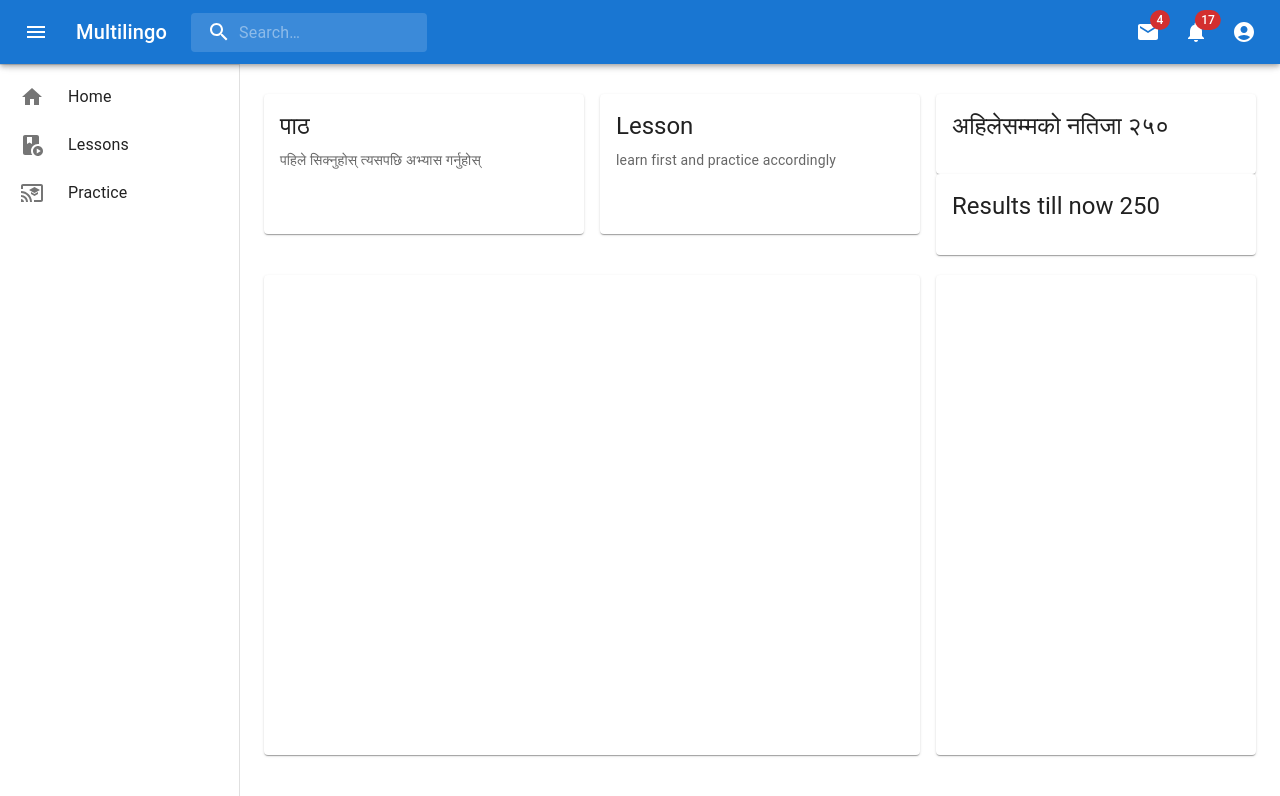
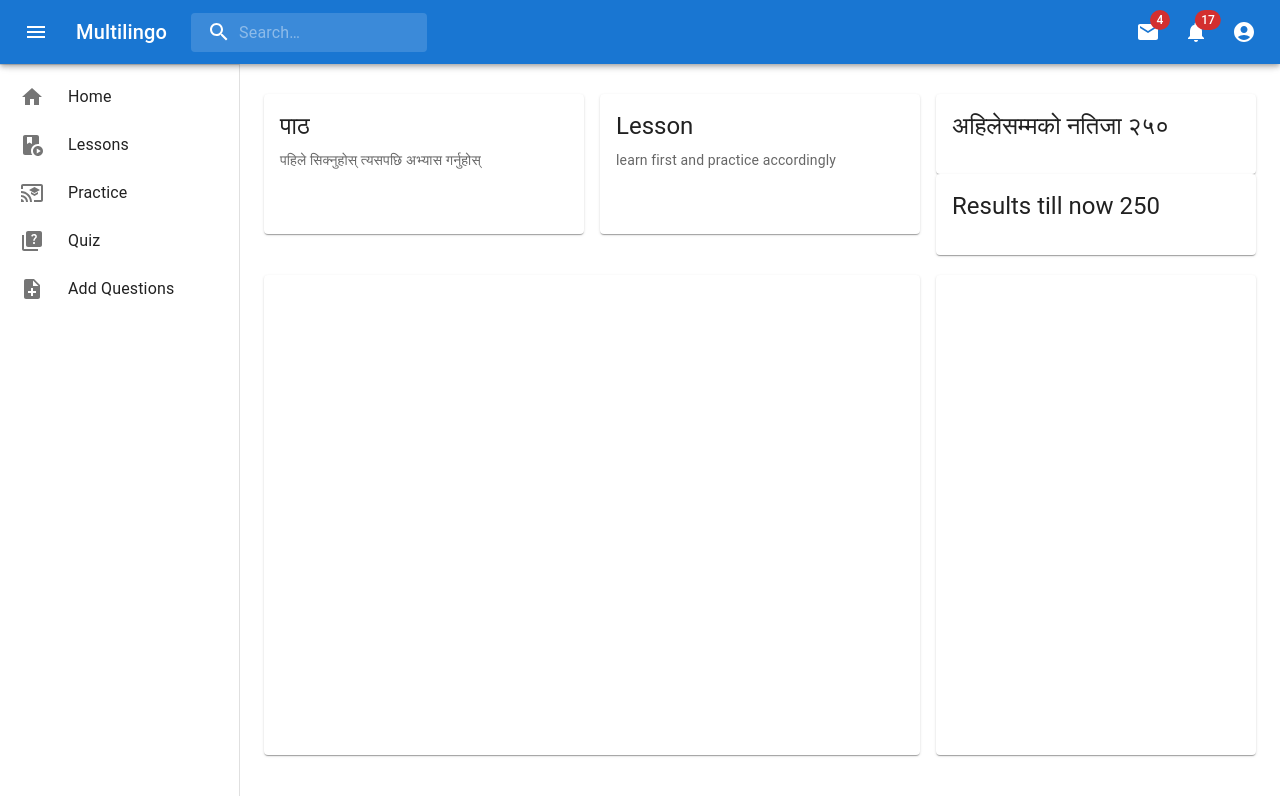
Before and after one commit to sristhilamichhane/multilingo, a React (Vite) app in the folder frontend/: page / in a window 1280 px wide. Shown: the top 796 px of the page. Built offline with nearby package versions, Linux system fonts and the light colour scheme.

Commit message:
feat: :sparkles: added addQuiz and Quiz sections

```diff
--- a/frontend/src/components/Sidebar.jsx
+++ b/frontend/src/components/Sidebar.jsx
@@ -7,10 +7,10 @@ import CssBaseline from "@mui/material/CssBaseline";
 import PlayLessonIcon from "@mui/icons-material/PlayLesson";
 import CastForEducationIcon from "@mui/icons-material/CastForEducation";
 import HomeIcon from "@mui/icons-material/Home";
-
+import NoteAddIcon from "@mui/icons-material/NoteAdd";
 import Divider from "@mui/material/Divider";
 import IconButton from "@mui/material/IconButton";
-
+import QuizIcon from "@mui/icons-material/Quiz";
 import ChevronLeftIcon from "@mui/icons-material/ChevronLeft";
 import ChevronRightIcon from "@mui/icons-material/ChevronRight";
 import ListItem from "@mui/material/ListItem";
@@ -170,6 +170,61 @@ export default function Sidebar() {
               <ListItemText primary="Practice" sx={{ opacity: open ? 1 : 0 }} />
             </ListItemButton>
           </ListItem>
+          <ListItem
+            disablePadding
+            sx={{ display: "block" }}
+            onClick={() => {
+              navigate("/quiz");
+            }}
+          >
+            <ListItemButton
+              sx={{
+                minHeight: 48,
+                justifyContent: open ? "initial" : "center",
+                px: 2.5,
+              }}
+            >
+              <ListItemIcon
+                sx={{
+                  minWidth: 0,
+                  mr: open ? 3 : "auto",
+                  justifyContent: "center",
+                }}
+              >
+                <QuizIcon />
+              </ListItemIcon>
+              <ListItemText primary="Quiz" sx={{ opacity: open ? 1 : 0 }} />
+            </ListItemButton>
+          </ListItem>
+          <ListItem
+            disablePadding
+            sx={{ display: "block" }}
+            onClick={() => {
+              navigate("/admin");
+            }}
+          >
+            <ListItemButton
+              sx={{
+                minHeight: 48,
+                justifyContent: open ? "initial" : "center",
+                px: 2.5,
+              }}
+            >
+              <ListItemIcon
+                sx={{
+                  minWidth: 0,
+                  mr: open ? 3 : "auto",
+                  justifyContent: "center",
+                }}
+              >
+                <NoteAddIcon />
+              </ListItemIcon>
+              <ListItemText
+                primary="Add Questions"
+                sx={{ opacity: open ? 1 : 0 }}
+              />
+            </ListItemButton>
+          </ListItem>
         </List>
       </Drawer>
     </Box>
```
